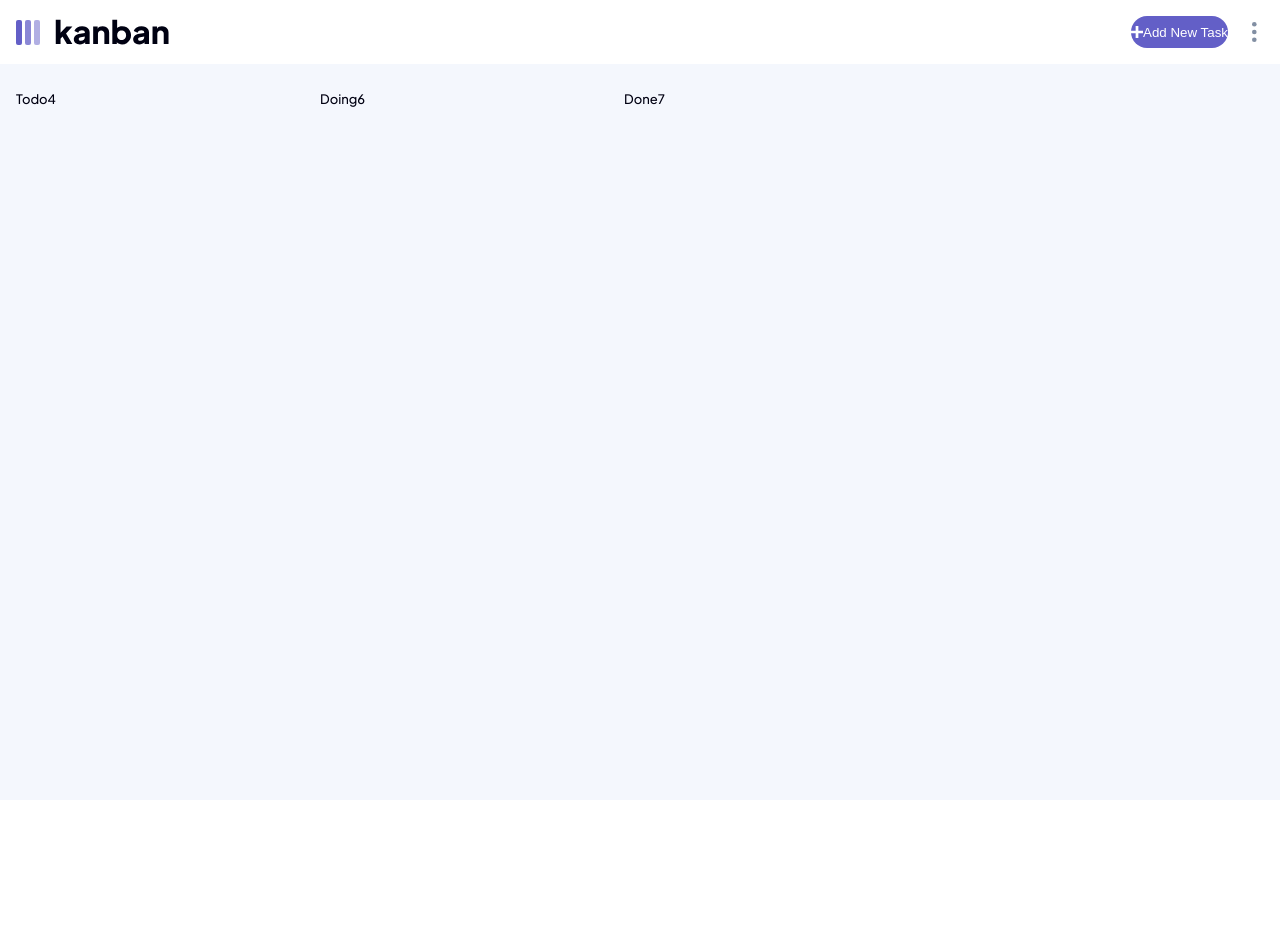
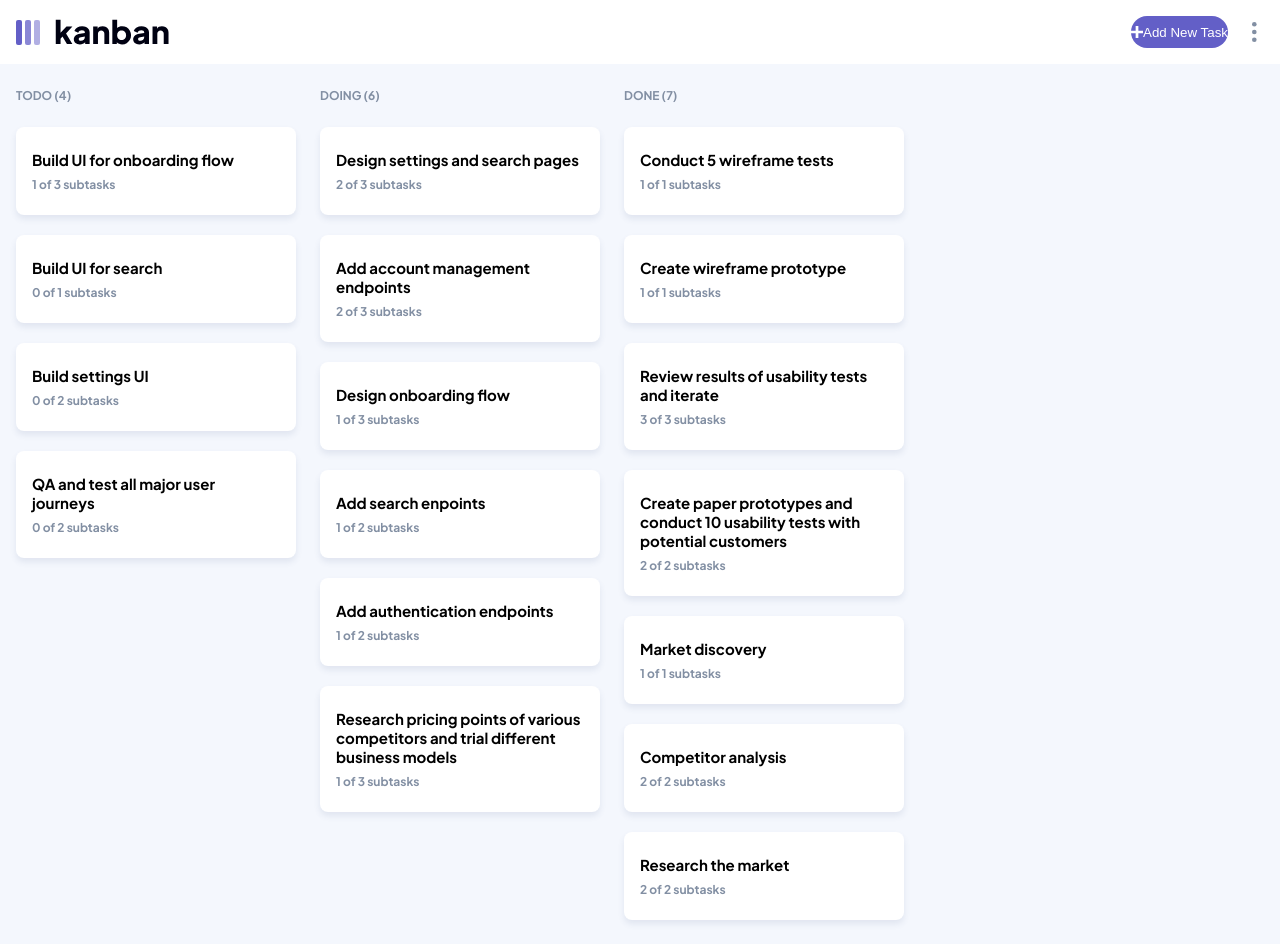
Before and after one commit to ryanbradley-webdev/kanban-task-management-app, a React (Vite) app: page / in a window 1280 px wide. Before the commit the page ends 800 px from the top, so only its background shows below. Built offline with nearby package versions, Linux system fonts and the light colour scheme.

Commit message:
Add task button component to display tasks for selected board.

```diff
--- a/src/components/boardDisplay/boardDisplay.module.css
+++ b/src/components/boardDisplay/boardDisplay.module.css
@@ -1,5 +1,6 @@
 .main {
-    height: calc(100vh - 64px);
+    min-height: calc(100vh - 64px);
+    overflow-y: scroll;
 }
 
 .column_carousel {
@@ -8,7 +9,6 @@
     padding-block: 24px;
     padding-inline: 16px;
     width: 100%;
-    height: 100%;
     overflow-x: scroll;
     scroll-snap-type: x mandatory;
     scroll-behavior: smooth;
--- a/src/components/column/Column.tsx
+++ b/src/components/column/Column.tsx
@@ -1,3 +1,4 @@
+import TaskBtn from '../taskBtn/TaskBtn'
 import styles from './column.module.css'
 
 export default function Column({
@@ -9,9 +10,22 @@ export default function Column({
             className={styles.column}
         >
 
-            {name}
+            <h4>
+                {name.toUpperCase()} ({tasks.length})
+            </h4>
 
-            {tasks.length}
+            <div
+                className={styles.tasks}
+            >
+
+                {tasks.length > 0 && tasks.map(task => (
+                    <TaskBtn
+                        key={crypto.randomUUID()}
+                        {...task}
+                    />
+                ))}
+
+            </div>
 
         </section>
     )
--- a/src/components/column/column.module.css
+++ b/src/components/column/column.module.css
@@ -1,7 +1,16 @@
 .column {
     display: inline;
     width: 280px;
-    height: 100%;
     flex-shrink: 0;
     scroll-snap-align: center;
 }
+
+.column h4 {
+    margin-bottom: 24px;
+    color: var(--clr-grey-900);
+}
+
+.tasks {
+    display: grid;
+    row-gap: 20px;
+}
--- a/src/components/editOptionsModal/editOptionsModal.module.css
+++ b/src/components/editOptionsModal/editOptionsModal.module.css
@@ -7,7 +7,7 @@
 
 .options {
     position: absolute;
-    top: 40px;
+    top: 46px;
     right: 0;
     display: flex;
     flex-direction: column;
@@ -17,6 +17,8 @@
     padding: 16px;
     background-color: var(--clr-white-pri);
     border-radius: var(--radius-element);
+    box-shadow: 0 10px 20px #364d7d40;
+    z-index: 10;
 }
 
 .options button {
--- /dev/null
+++ b/src/components/taskBtn/TaskBtn.tsx
@@ -0,0 +1,27 @@
+import styles from './taskBtn.module.css'
+
+export default function TaskBtn({
+    title,
+    subtasks
+}: {
+    title: string
+    subtasks: Subtask[]
+}) {
+    const completedSubtasks = subtasks.filter(subtask => subtask.isCompleted).length
+
+    return (
+        <button
+            className={styles.task}
+        >
+
+            <h3>
+                {title}
+            </h3>
+
+            <p>
+                {completedSubtasks} of {subtasks.length} subtasks
+            </p>
+
+        </button>
+    )
+}
--- /dev/null
+++ b/src/components/taskBtn/taskBtn.module.css
@@ -0,0 +1,22 @@
+.task {
+    text-align: left;
+    padding-inline: 16px;
+    padding-block: 23px;
+    background-color: var(--clr-white-pri);
+    border-radius: var(--radius-element);
+    border: none;
+    box-shadow: 0 4px 6px #364d7d1a;
+}
+
+.task h3 {
+    margin-bottom: 8px;
+}
+
+.task:is(:hover, :focus) h3 {
+    color: var(--clr-purple-700);
+}
+
+.task p {
+    font: var(--font-body-md);
+    color: var(--clr-grey-900);
+}
--- a/src/index.css
+++ b/src/index.css
@@ -34,6 +34,7 @@
 
 html {
   font: var(--font-body-lg);
+  color: var(--clr-black-pri);
 }
 
 h1 {
```
